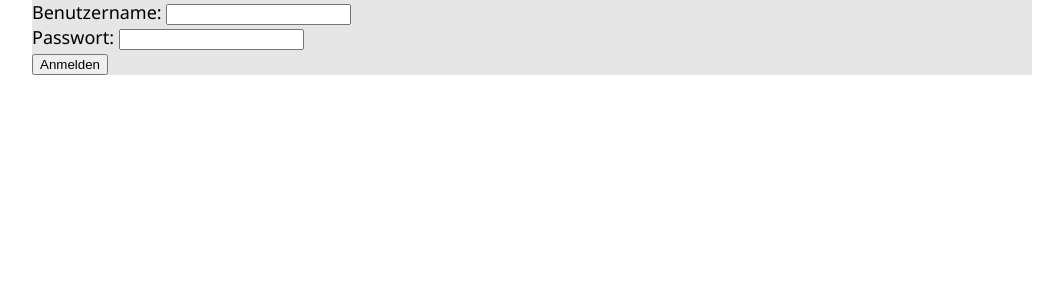
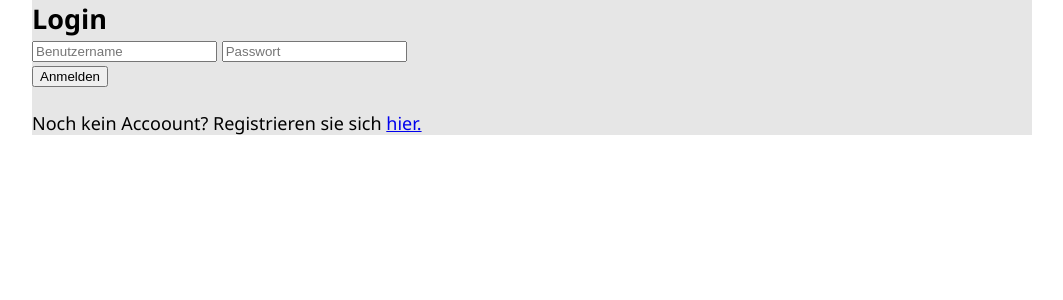
Before and after one commit to Facegesicht/WEP-Projekt, a PHP site: page / in a window 1280 px wide. Shown: the part 133-433 px from the top of the page, without its empty margins (108-1171 px from the left). Run offline with PHP 8.4, Linux system fonts and the light colour scheme.

Commit message:
Update showLogin.phtml

```diff
--- a/verein/Views/User/showLogin.phtml
+++ b/verein/Views/User/showLogin.phtml
@@ -2,12 +2,19 @@
 include dirname(__DIR__).'/header.phtml';
 ?>
 
-<form method="post">
-    Benutzername: <input type="text" name="username" /><br>
-    Passwort: <input type="password" name="pw" /><br>
-    <input type="hidden" name="controller" value="user" />
-    <input type="hidden" name="do" value="checkLogin" />
-    <input type="submit" name="submit" value="Anmelden" >
-</form>
+<div class="wrapper">
+    <form method="post" class="form-signin">
+        <h2 class="form-signin-heading">Login</h2>
+        <input type="text" class="form-control" name="username" placeholder="Benutzername"/>
+        <input type="password" class="form-control" name="pw" placeholder="Passwort"/>
+        <input type="hidden" name="controller" value="user" />
+        <input type="hidden" name="do" value="checkLogin" />
+        <br>
+        <input type="submit" name="submit" value="Anmelden" >
+        <br>
+        <br>
+        Noch kein Accoount? Registrieren sie sich <a href="?controller=User&do=showRegister">hier.</a>
+    </form>
+</div>
 
 <?php include dirname(__DIR__).'/footer.phtml'; ?>
```
